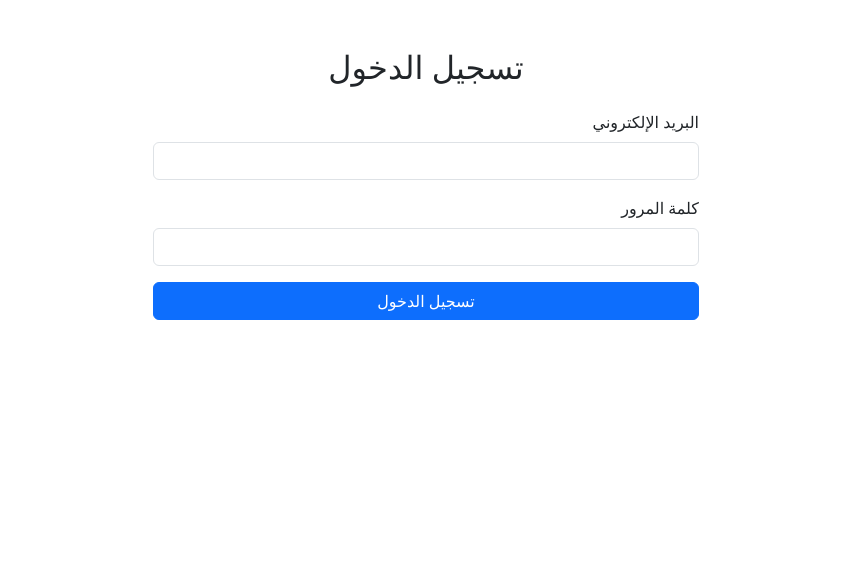
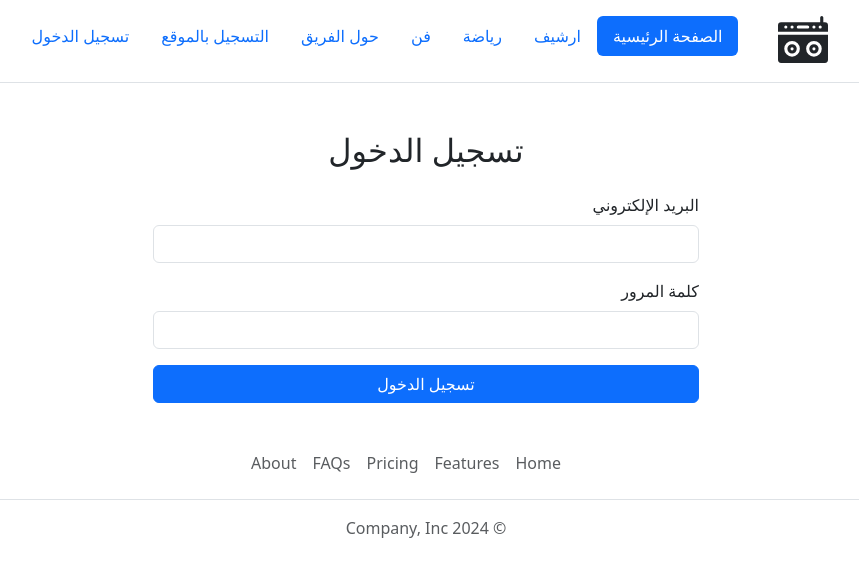
Before and after one commit to Brahim-2891/news_app, a Flask app: page /login in a window 1280 px wide. Shown: the top 577 px of the page, without its empty margins (214-1073 px from the left). Run offline with Flask 3, Linux system fonts and the light colour scheme.

Commit message:
Updated header, home, and login templates, and removed show_news.html

```diff
--- a/templates/header.html
+++ b/templates/header.html
@@ -23,8 +23,13 @@
           <li class="nav-item"><a href="#" class="nav-link">ارشيف</a></li>
           <li class="nav-item"><a href="#" class="nav-link">رياضة</a></li>
           <li class="nav-item"><a href="#" class="nav-link">فن</a></li>
-          <li class="nav-item"><a href="#" class="nav-link">حول الفريق</a></li>
-          <li class="nav-item"><a href="{{ url_for('add_new') }}" class="nav-link">أضف خبرا</a></li>
+          <li class="nav-item"><a href="https://github.com/Brahim-2891" class="nav-link">حول الفريق</a></li>
+                <!-- Only display "Add News" if the user is logged in -->
+        {% if current_user.is_authenticated %}
+            <li class="nav-item">
+                <a href="{{ url_for('add_new') }}" class="nav-link">أضف خبرا</a>
+            </li>
+
 
           {% if news %}
             <li class="nav-item">
@@ -36,6 +41,7 @@
               </form>
           </li>
           {% endif %}
+        {% endif %}
 
           <!-- Register and Login Links -->
           {% if not current_user.is_authenticated %}
@@ -45,9 +51,10 @@
             <li class="nav-item">
                 <a href="{{ url_for('login') }}" class="nav-link">تسجيل الدخول</a>
             </li>
+
           {% else %}
             <li class="nav-item">
-                <a href="{{ url_for('home') }}" class="nav-link">تسجيل الخروج</a>
+                <a href="{{ url_for('logout') }}" class="nav-link">تسجيل الخروج</a>
             </li>
           {% endif %}
         </ul>
--- a/templates/home.html
+++ b/templates/home.html
@@ -40,7 +40,7 @@
     <div class="row">
         {% for new in all_news %} <!-- Display only the first three news articles -->
         <div class="col-lg-4">
-        <img src="{{ new.img_url }}" alt="{{ new.title }}" class="bd-placeholder-img" width="140" height="140" style="object-fit: cover; border-radius: 0;">
+            <img src="{{ new.img_url }}" alt="{{ new.title }}" class="bd-placeholder-img" style="width: 100%; height: auto; object-fit: cover; border-radius: 0;">
             <h2>{{ new.title }}</h2>
             <p>{{ new.article[:100] }}...</p> <!-- Show a short excerpt -->
             <p><a class="btn btn-secondary" href="{{ url_for('read_news', news_id=new.id) }}">عرض التفاصيل »</a></p>
--- a/templates/login.html
+++ b/templates/login.html
@@ -1,12 +1,8 @@
-<!DOCTYPE html>
-<html lang="ar" dir="rtl">
-<head>
-    <meta charset="UTF-8">
-    <meta name="viewport" content="width=device-width, initial-scale=1.0">
-    <title>تسجيل الدخول</title>
-    <link href="https://cdn.jsdelivr.net/npm/bootstrap@5.3.3/dist/css/bootstrap.min.css" rel="stylesheet">
-</head>
-<body>
+{% extends 'header.html' %}
+
+{% block title %}تسجيل الدخول {% endblock %}
+
+{% block content %}
     <div class="container mt-5">
         <div class="row justify-content-center">
             <div class="col-md-6">
@@ -33,3 +29,4 @@
     <script src="https://cdn.jsdelivr.net/npm/bootstrap@5.3.3/dist/js/bootstrap.bundle.min.js"></script>
 </body>
 </html>
+{% endblock %}
```
Also changed, not shown: templates/show_news.html (deleted, +0 -25 lines). Lines whose indentation alone changed are shown as unchanged.
